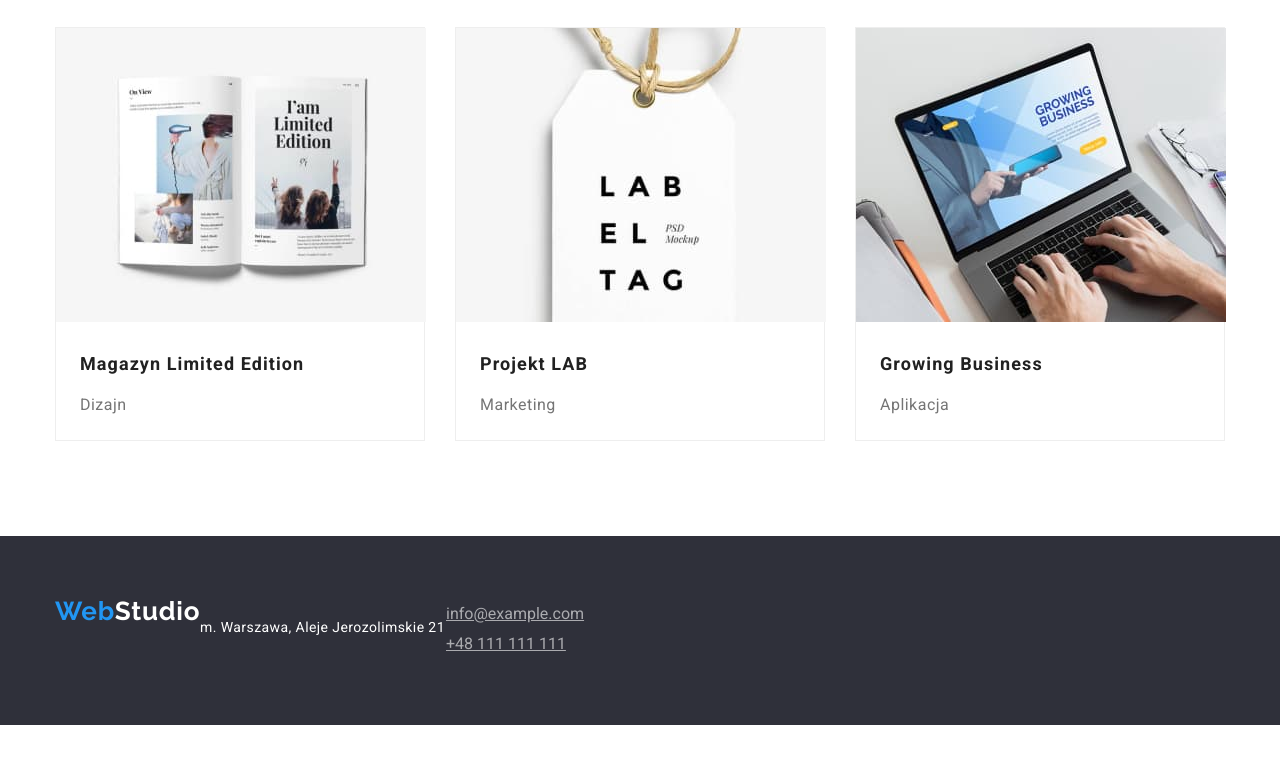
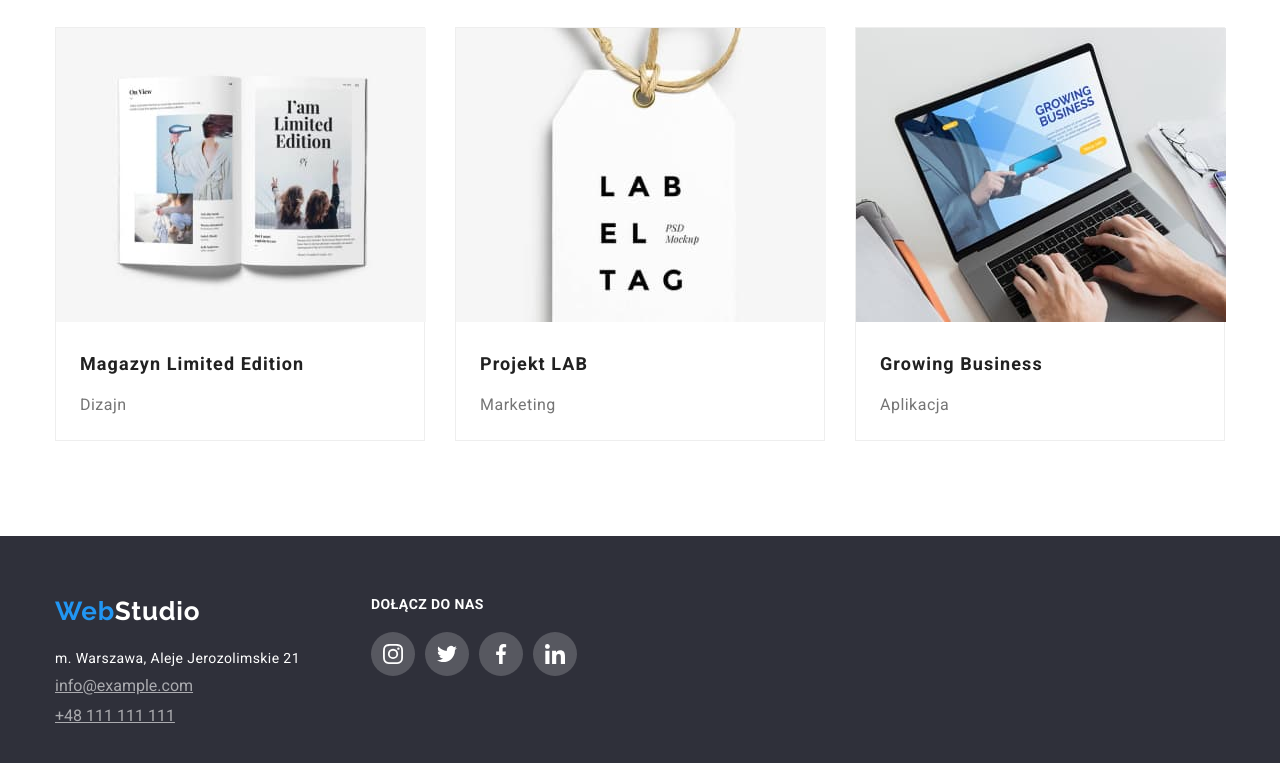
Before and after one commit to AnnaKubala/goit-markup-hw-04, a plain HTML site: page portfolio.html in a window 1280 px wide. Shown: the part 1124-1887 px from the top of the page. Before the commit the page ends 1849 px from the top, so only its background shows below. Drawn offline with nearby package versions, Linux system fonts and the light colour scheme.

Commit message:
poprawiona stopka dla portfolio

```diff
--- a/portfolio.html
+++ b/portfolio.html
@@ -260,7 +260,7 @@
 
     <footer class="footer__bg">
       <div class="container__footer container">
-        <a href="./index.html" class="footer__logo">
+       <div class="footer-box"> <a href="./index.html" class="footer__logo">
           <span class="logo__color1">Web</span
           ><span class="logo__color3">Studio</span>
         </a>
@@ -282,6 +282,59 @@
             >
           </li>
         </ul>
+</div>
+        <div class="social__footer">
+          <p class="join">Dołącz do nas</p>
+        <div class="social__footer-box">
+ <span class="social__footer-icon">
+                    <svg class="social__footer-icon" id="icon-instagram">
+                      <use
+                        href="./images/icons.svg#icon-instagram"
+                        width="20"
+                        height="20"
+                        viewBox="0 0 32 32"
+                        x="12"
+                        y="12"
+                      ></use>
+                    </svg>
+                  </span>
+                  <span class="social__footer-icon">
+                    <svg class="social__footer-icon" id="icon-twitter">
+                      <use
+                        href="./images/icons.svg#icon-twitter"
+                        width="20"
+                        height="20"
+                        viewBox="0 0 32 32"
+                        x="12"
+                        y="12"
+                      ></use>
+                    </svg>
+                  </span>
+                  <span class="social__footer-icon">
+                    <svg class="social__footer-icon" id="icon-facebook">
+                      <use
+                        href="./images/icons.svg#icon-facebook"
+                        width="20"
+                        height="20"
+                        viewBox="0 0 32 32"
+                        x="12"
+                        y="12"
+                      ></use>
+                    </svg>
+                  </span>
+                  <span class="social__footer-icon">
+                    <svg class="social__footer-icon" id="icon-linkedin">
+                      <use
+                        href="./images/icons.svg#icon-linkedin"
+                        width="20"
+                        height="20"
+                        viewBox="0 0 32 32"
+                        x="12"
+                        y="12"
+                      ></use>
+                    </svg>
+                  </span>
+        </div>
       </div>
     </footer>
   </body>
```
